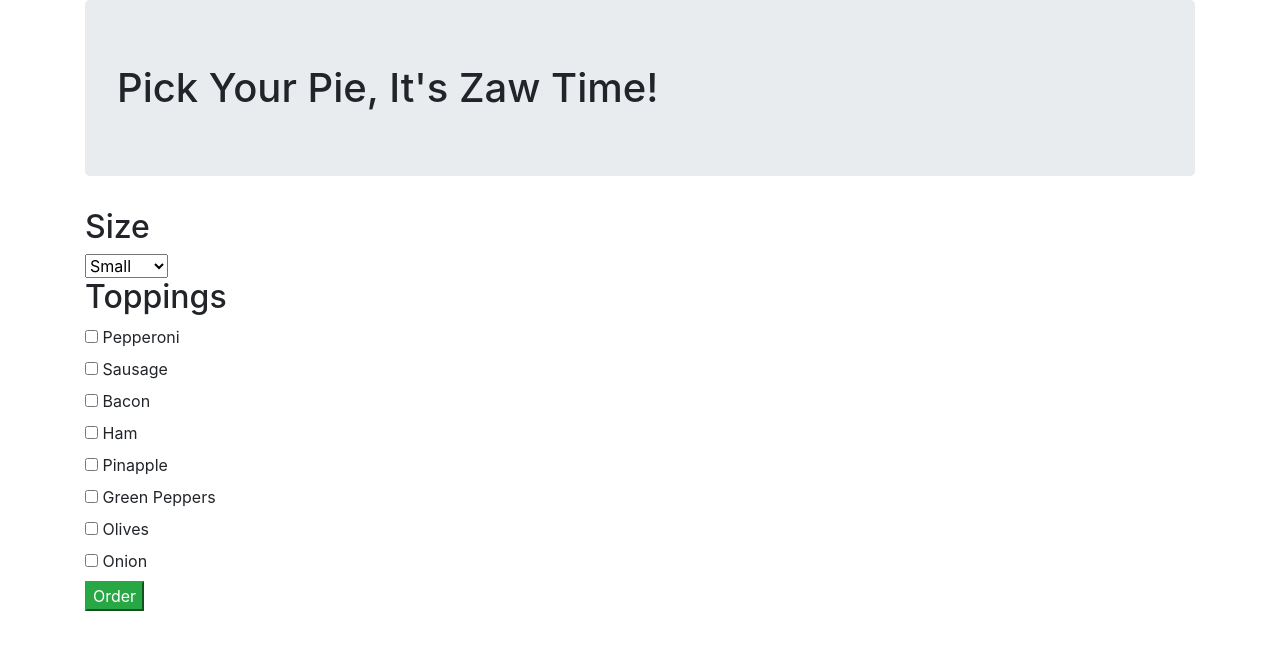
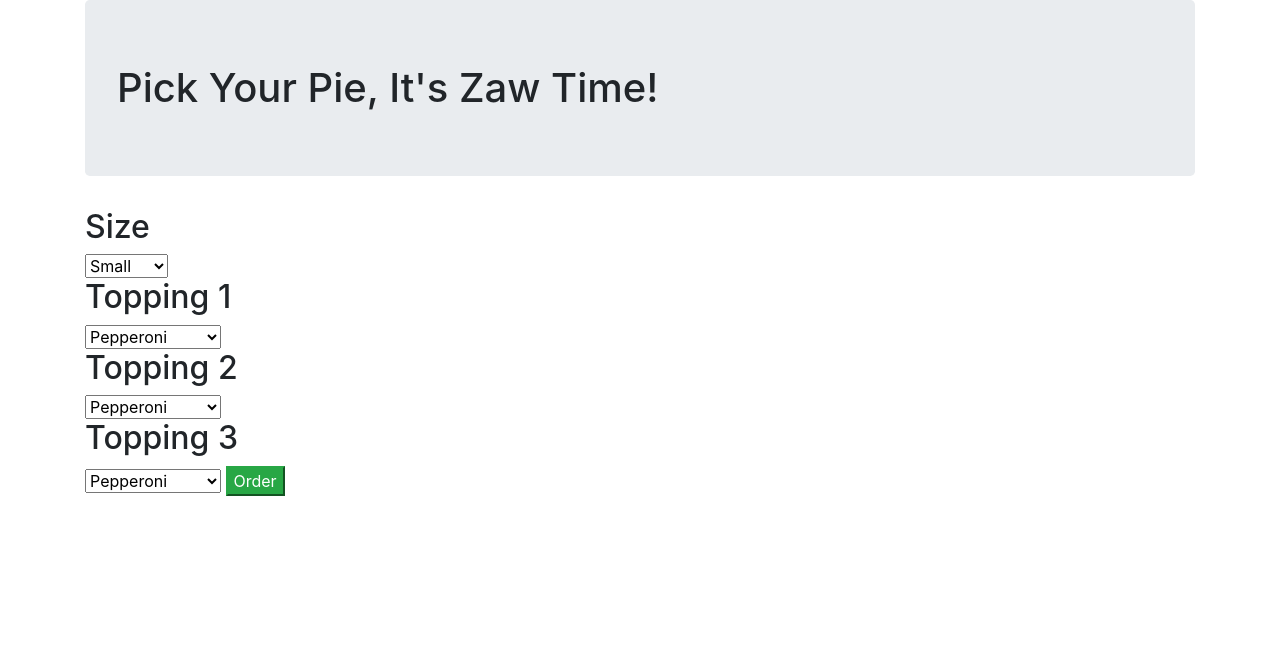
Before and after one commit to Connor85/Pizza, a plain HTML site: page index.html in a window 1280 px wide. Drawn offline with Linux system fonts and the light colour scheme.

Commit message:
add input variables and field clears

```diff
--- a/index.html
+++ b/index.html
@@ -17,39 +17,33 @@
         <option value="medium">medium</option>
         <option value="large">Large</option>
       </select>
-      <h2>Toppings</h2>
-      <div>
-        <input class="topping" type="checkbox" name="topping" value="pepperoni">
-        <label>Pepperoni</label>
-      </div>
-      <div>
-        <input class="topping" type="checkbox" name="topping" value="sausage">
-        <label>Sausage</label>
-      </div>
-      <div>
-        <input class="topping" type="checkbox" name="topping" value="bacon">
-        <label>Bacon</label>
-      </div>
-      <div>
-        <input class="topping" type="checkbox" name="topping" value="ham">
-        <label>Ham</label>
-      </div>
-      <div>
-        <input class="topping" type="checkbox" name="topping" value="pinapple">
-        <label>Pinapple</label>
-      </div>
-      <div>
-        <input class="topping" type="checkbox" name="topping" value="greenPepper">
-        <label>Green Peppers</label>
-      </div>
-      <div>
-        <input class="topping" type="checkbox" name="topping" value="olves">
-        <label>Olives</label>
-      </div>
-      <div>
-        <input class="topping" type="checkbox" name="topping" value="onion">
-        <label>Onion</label>
-      </div>
+      <h2>Topping 1</h2>
+      <select id="toppingOne" name="toppingOne">
+        <option value="pepperoni">Pepperoni</option>
+        <option value="sausage">Sausage</option>
+        <option value="Bacon">Bacon</option>
+        <option value="ham">Ham</option>
+        <option value="pinapple">Pinapple</option>
+        <option value="greenPepper">Green Peppers</option>
+      </select>
+      <h2>Topping 2</h2>
+      <select id="toppingTwo" name="toppingTwo">
+        <option value="pepperoni">Pepperoni</option>
+        <option value="sausage">Sausage</option>
+        <option value="Bacon">Bacon</option>
+        <option value="ham">Ham</option>
+        <option value="pinapple">Pinapple</option>
+        <option value="greenPepper">Green Peppers</option>
+      </select>
+      <h2>Topping 3</h2>
+      <select id="toppingThree" name="toppingThree">
+        <option value="pepperoni">Pepperoni</option>
+        <option value="sausage">Sausage</option>
+        <option value="Bacon">Bacon</option>
+        <option value="ham">Ham</option>
+        <option value="pinapple">Pinapple</option>
+        <option value="greenPepper">Green Peppers</option>
+      </select>
     <button class="button btn-success"type="submit">Order</button>
   </form>
   <div class="result">
--- a/js/scripts.js
+++ b/js/scripts.js
@@ -12,9 +12,13 @@ $(document).ready(function(){
     event.preventDefault();
 
     var inputtedSize = $("#size");
-    var inputtedTopping = $("topping")
+    var inputtedToppingOne = $("#toppingOne")
+    var inputtedToppingOne = $("#toppingTwo")
+    var inputtedToppingOne = $("#toppingThree")
 
     $('#size').val(" ");
-    $('topping').val('');
+    $('#toppingOne').val(" ");
+    $('#toppingTwo').val(" ")
+    $('#toppingThree').val(" ")
   });
 });
```
